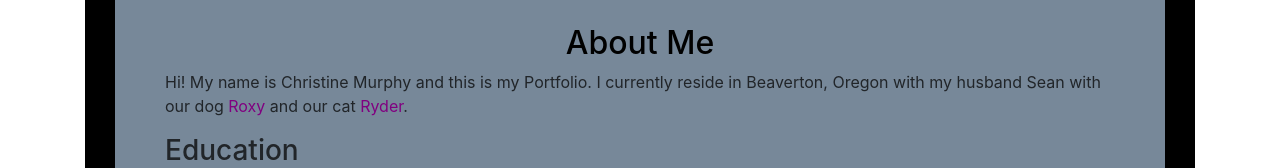
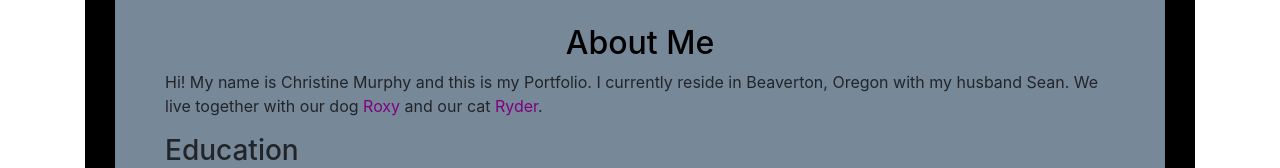
Before and after one commit to cmurphy518/portfolio-project, a plain HTML site: page index.html in a window 1280 px wide. Shown: the part 504-672 px from the top of the page. Drawn offline with Linux system fonts and the light colour scheme.

Commit message:
removed typos

```diff
--- a/index.html
+++ b/index.html
@@ -13,7 +13,7 @@
 </div>
 <div class="box">
   <h2>About Me</h2>
-<p>Hi! My name is Christine Murphy and this is my Portfolio. I currently reside in Beaverton, Oregon with my husband Sean with our dog <span class="pets">Roxy</span> and our cat <span class="pets">Ryder</span>.</p>
+<p>Hi! My name is Christine Murphy and this is my Portfolio. I currently reside in Beaverton, Oregon with my husband Sean. We live together with our dog <span class="pets">Roxy</span> and our cat <span class="pets">Ryder</span>.</p>
   <h3>Education</h3>
   <ul>
     <li>El Cerrito High School</li>
```
